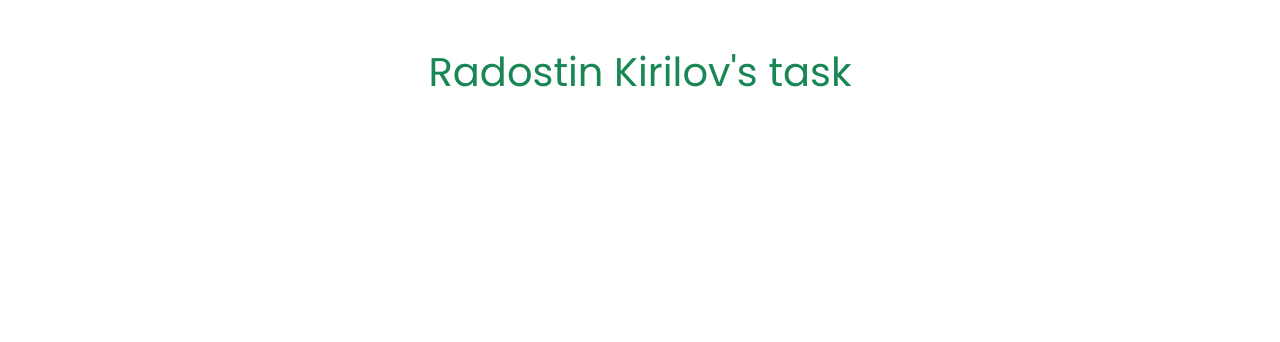
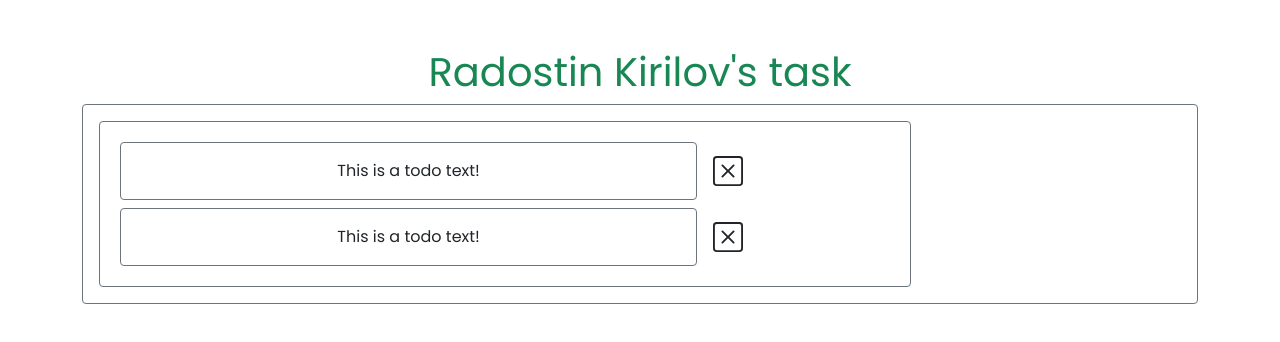
Before and after one commit to radooy/todo-app, a React (Create React App) app: page / in a window 1280 px wide. Shown: the top 342 px of the page. Built offline with nearby package versions, Linux system fonts and the light colour scheme.

Commit message:
Basic todo items skeleton

```diff
--- a/src/App.jsx
+++ b/src/App.jsx
@@ -1,3 +1,4 @@
+import MainContent from "./components/MainContent/MainContent";
 import { Container } from "react-bootstrap";
 
 function App() {
@@ -5,6 +6,7 @@ function App() {
   return (
     <Container>
       <h1 className="text-center text-success mt-5">{headerMsg}</h1>
+      <MainContent />
     </Container>
   );
 }
--- /dev/null
+++ b/src/components/MainContent/MainContent.jsx
@@ -0,0 +1,12 @@
+import { Container } from "react-bootstrap";
+import TodoItems from "../TodoItems/TodoItems";
+
+const MainContent = () => {
+    return (
+        <Container className="border border-secondary rounded p-3">
+            <TodoItems />
+        </Container>
+    )
+}
+
+export default MainContent;
--- /dev/null
+++ b/src/components/TodoItem/TodoItem.jsx
@@ -0,0 +1,15 @@
+import { Card, Container } from "react-bootstrap";
+import { BsXSquare } from "react-icons/bs"
+
+const TodoItem = () => {
+    return (
+        <Container className="d-flex justify-content-start p-1">
+            <Card className="w-75 border-secondary">
+                <Card.Body className="text-center">This is a todo text!</Card.Body>
+            </Card>
+            <BsXSquare style={{ cursor: 'pointer' }} className="my-auto mx-3" size='30px' />
+        </Container>
+    )
+}
+
+export default TodoItem;
--- /dev/null
+++ b/src/components/TodoItems/TodoItems.jsx
@@ -0,0 +1,13 @@
+import TodoItem from "../TodoItem/TodoItem";
+import { CardGroup } from "react-bootstrap";
+
+const TodoItems = () => {
+  return (
+    <CardGroup className="flex-column border border-secondary rounded p-3 w-75">
+      <TodoItem />
+      <TodoItem />
+    </CardGroup>
+  )
+}
+
+export default TodoItems;
```
